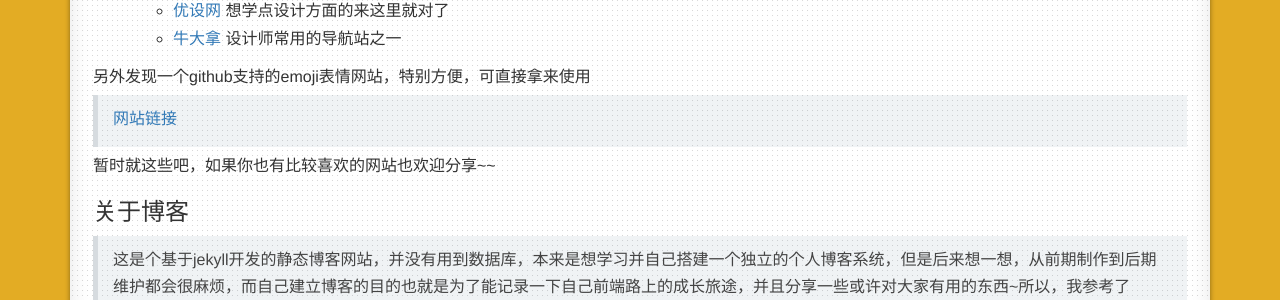
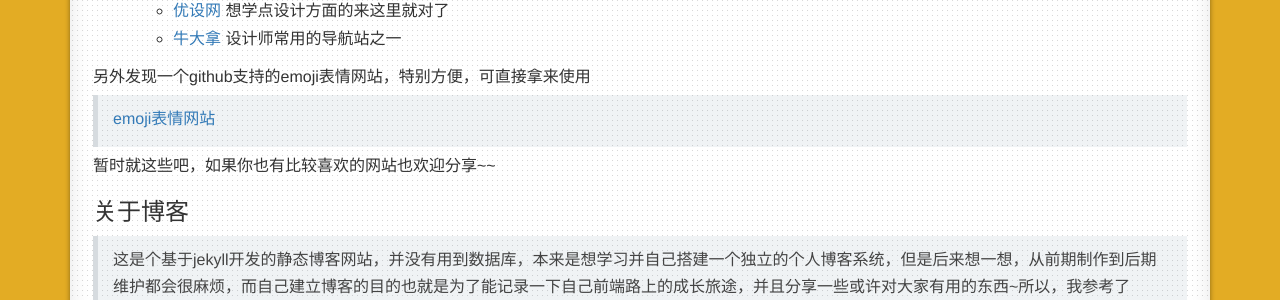
Before and after one commit to momeakl/momeakl.github.io, a Jekyll site: the page built from pages/3about.md, in a window 1280 px wide and 900 px high, scrolled down 959 px. Shown: the part 150-450 px from the top of the window. Built offline with Jekyll 4.4.1, drawn with Linux system fonts in a browser that asks for light colours; nearby versions of some CDN libraries; some web fonts are replaced; comment, search, counter and statistics services are not loaded; a style sheet for code colours, icons or effects is not loaded.

Commit message:
修改链接名字

```diff
--- a/pages/3about.md
+++ b/pages/3about.md
@@ -37,7 +37,7 @@ icon: icon-tongue
 
 另外发现一个github支持的emoji表情网站，特别方便，可直接拿来使用
 
-> [网站链接](http://www.emoji-cheat-sheet.com/)
+> [emoji表情网站](http://www.emoji-cheat-sheet.com/)
 
 暂时就这些吧，如果你也有比较喜欢的网站也欢迎分享~~
 
```
